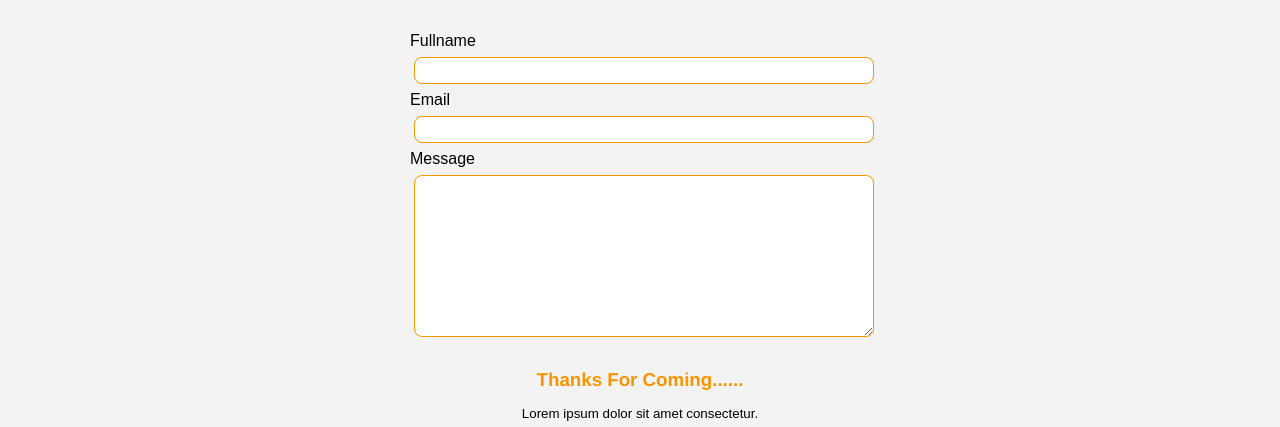
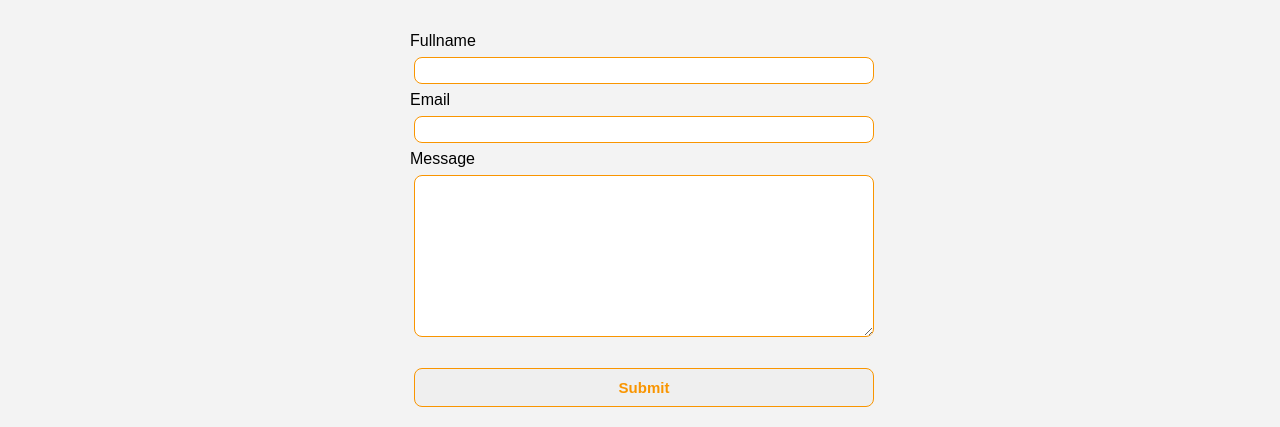
Before and after one commit to sammy-code98/news-blog-template, a plain HTML site: page contact.html in a window 1280 px wide. Shown: the part 147-574 px from the top of the page. Drawn offline with Linux system fonts and the light colour scheme.

Commit message:
Fix:submit btn

```diff
--- a/contact.html
+++ b/contact.html
@@ -41,6 +41,7 @@
                 <input type="email" name="email" id="email"><br>
                 <label for="msg">Message</label><br>
                 <textarea name="message" id="msg" cols="30" rows="10"></textarea>
+                <input type="submit" value="Submit">
             </form>
         </div>
 
--- a/css/style.css
+++ b/css/style.css
@@ -414,3 +414,11 @@ textarea{
     border-radius: 8px;
 
 }
+input[type="submit"]{
+    padding: 10px;
+    margin-top: 20px;
+    margin-bottom: 10px;
+    font-size: 15px;
+    font-weight: bold;
+    color: var(--secondary-color);
+}
```
